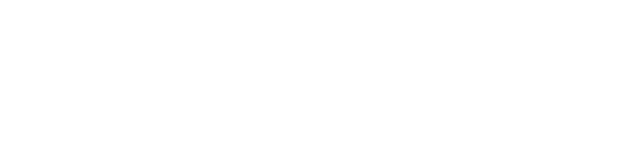
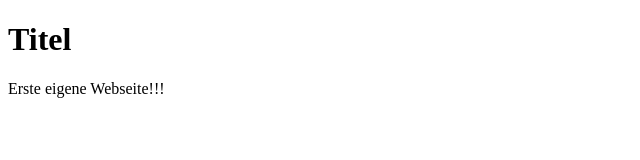
Before and after one commit to gymmu/01-grafiken-mit-svg, a plain HTML site: page index.html in a window 1280 px wide. Shown: the whole page, without its empty margins (0-640 px from the left). Drawn offline with Linux system fonts and the light colour scheme.

Commit message:
Titel und Text.

```diff
--- a/index.html
+++ b/index.html
@@ -8,7 +8,10 @@
 </head>
 <body>
 
-
+  <h1>Titel</h1>
+  <p>
+    Erste eigene Webseite!!!
+  </p>
 
 </body>
 </html>
```
